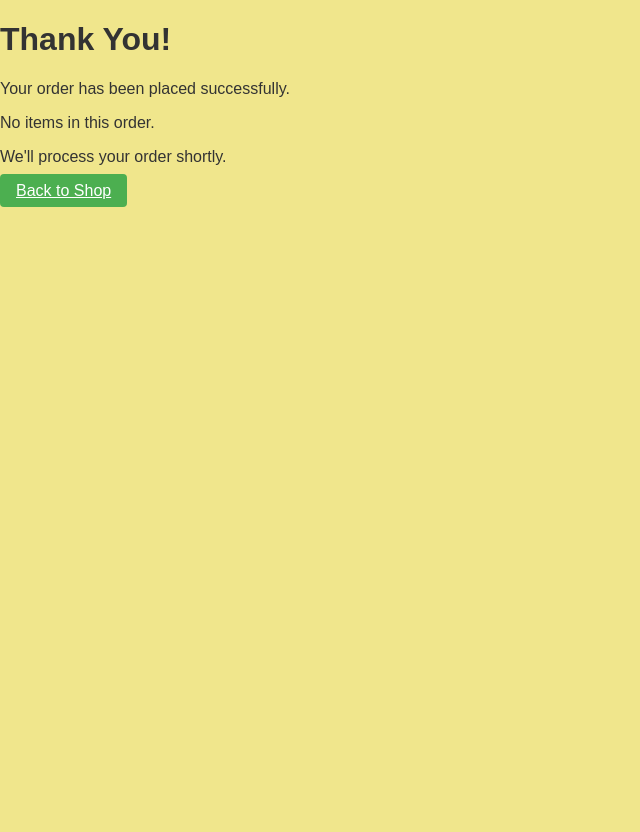
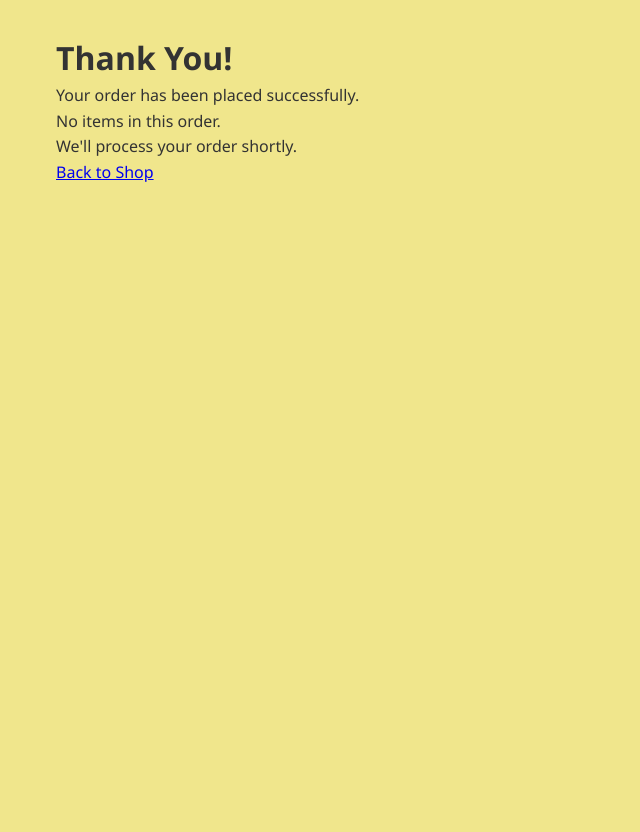
Before and after one commit to mizanozack/bymaiza, a PHP site: page /confirmation.html in a window 1280 px wide. Shown: the whole page, without its empty margins (0-640 px from the left). Before the commit the page ends 207 px from the top, so only its background shows below. Run offline with PHP 8.4, Linux system fonts and the light colour scheme.

Commit message:
Update style.css

```diff
--- a/style.css
+++ b/style.css
@@ -1,16 +1,22 @@
-body {
-  background-color: khaki;
-  font-family: 'Arial', sans-serif;
+* {
   margin: 0;
   padding: 0;
-  color: #333;
+  box-sizing: border-box;
 }
 
-/* Header Styles */
+body {
+  background-color: khaki !important;
+  font-family: 'Segoe UI', Tahoma, Geneva, Verdana, sans-serif;
+  line-height: 1.6;
+  color: #333;
+  min-height: 100vh;
+}
+
+/* Header styles */
 header {
-  background-color: rgba(0, 0, 0, 0.7);
+  background: rgba(0, 0, 0, 0.8);
   color: white;
-  padding: 1rem;
+  padding: 1rem 0;
   text-align: center;
 }
 
@@ -18,7 +24,7 @@
 nav {
   display: flex;
   justify-content: center;
-  background-color: #333;
+  background: #222;
   padding: 0.5rem;
 }
 
@@ -28,63 +34,27 @@
   padding: 0.5rem 1rem;
   margin: 0 0.5rem;
   border-radius: 4px;
-  transition: background-color 0.3s;
+  transition: all 0.3s ease;
 }
 
 nav a:hover {
-  background-color: #555;
+  background: #444;
 }
 
-/* Main Content */
-main {
-  padding: 2rem;
+/* Main content */
+.container {
   max-width: 1200px;
-  margin: 0 auto;
+  margin: 2rem auto;
+  padding: 0 1rem;
 }
 
 /* Footer */
 footer {
-  background-color: #333;
+  background: #222;
   color: white;
   text-align: center;
   padding: 1rem;
-  position: fixed;
+  position: relative;
   bottom: 0;
   width: 100%;
 }
-
-/* Buttons */
-button, .btn {
-  background-color: #4CAF50;
-  color: white;
-  border: none;
-  padding: 0.5rem 1rem;
-  border-radius: 4px;
-  cursor: pointer;
-  transition: background-color 0.3s;
-}
-
-button:hover, .btn:hover {
-  background-color: #45a049;
-}
-
-/* Form Elements */
-input, textarea {
-  width: 100%;
-  padding: 0.5rem;
-  margin: 0.5rem 0;
-  border: 1px solid #ddd;
-  border-radius: 4px;
-}
-
-/* Responsive Design */
-@media (max-width: 768px) {
-  nav {
-    flex-direction: column;
-    align-items: center;
-  }
-
-  nav a {
-    margin: 0.2rem 0;
-  }
-}
```
